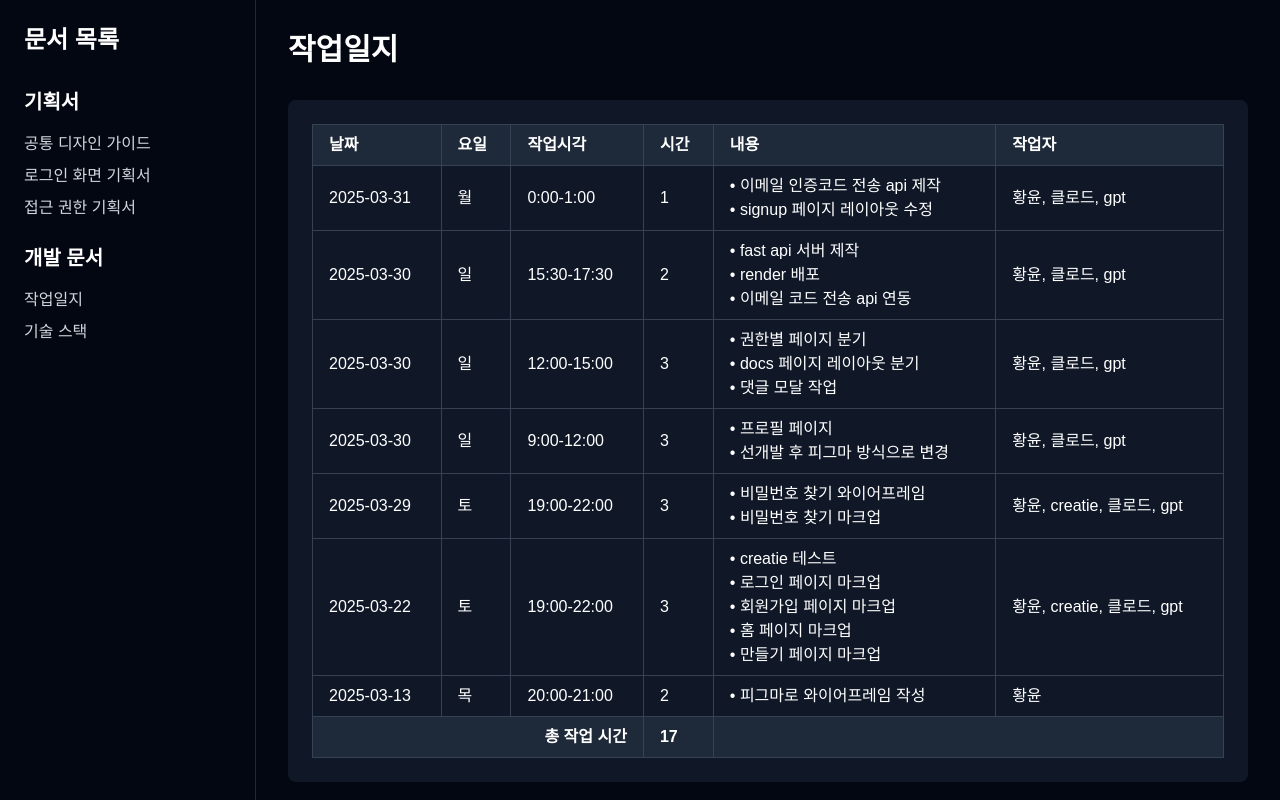
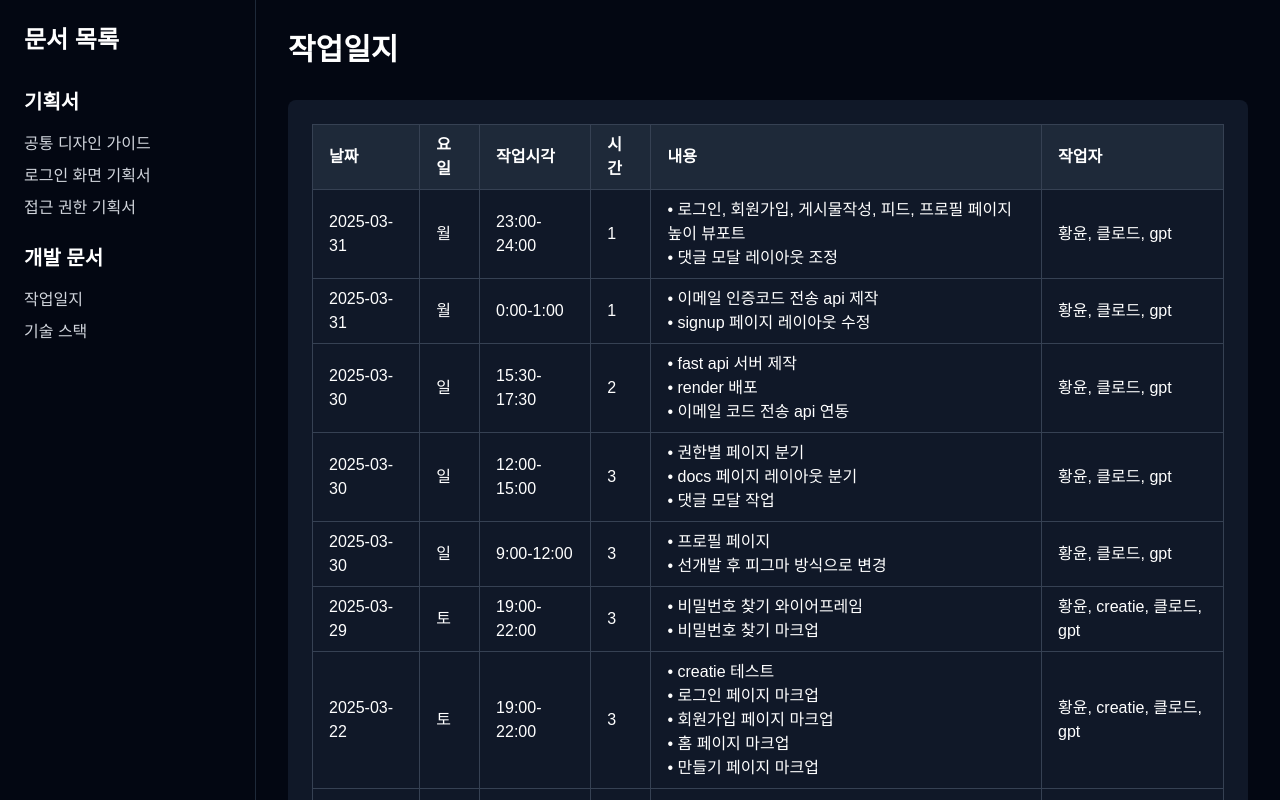
Before and after one commit to zzang535/poestagram, a Next.js app: page /docs/work-log in a window 1280 px wide. Shown: the top 800 px of the page. Built offline with nearby package versions, Linux system fonts and the light colour scheme.

Commit message:
docs: 작업일지에 뷰포트 높이 조정 작업 내용 추가

```diff
--- a/src/app/docs/work-log/page.tsx
+++ b/src/app/docs/work-log/page.tsx
@@ -2,6 +2,14 @@
 
 export default function WorkLogPage() {
   const workLogs = [
+    {
+      date: "2025-03-31",
+      day: "월",
+      time: "23:00-24:00",
+      hours: 1,
+      content: "• 로그인, 회원가입, 게시물작성, 피드, 프로필 페이지 높이 뷰포트\n• 댓글 모달 레이아웃 조정",
+      workers: "황윤, 클로드, gpt"
+    },
     {
       date: "2025-03-31",
       day: "월",
```
